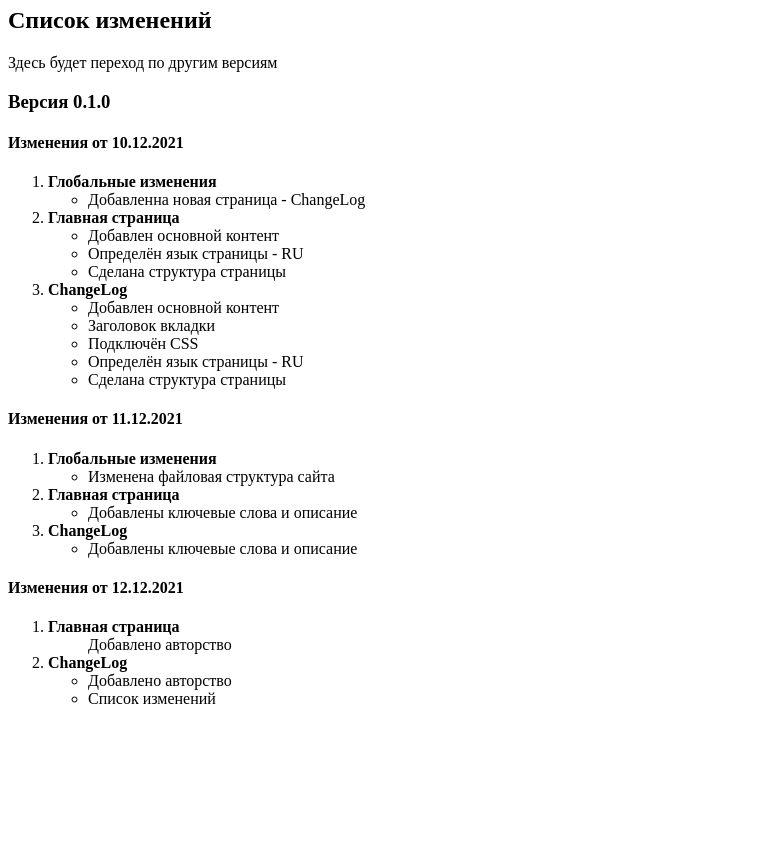
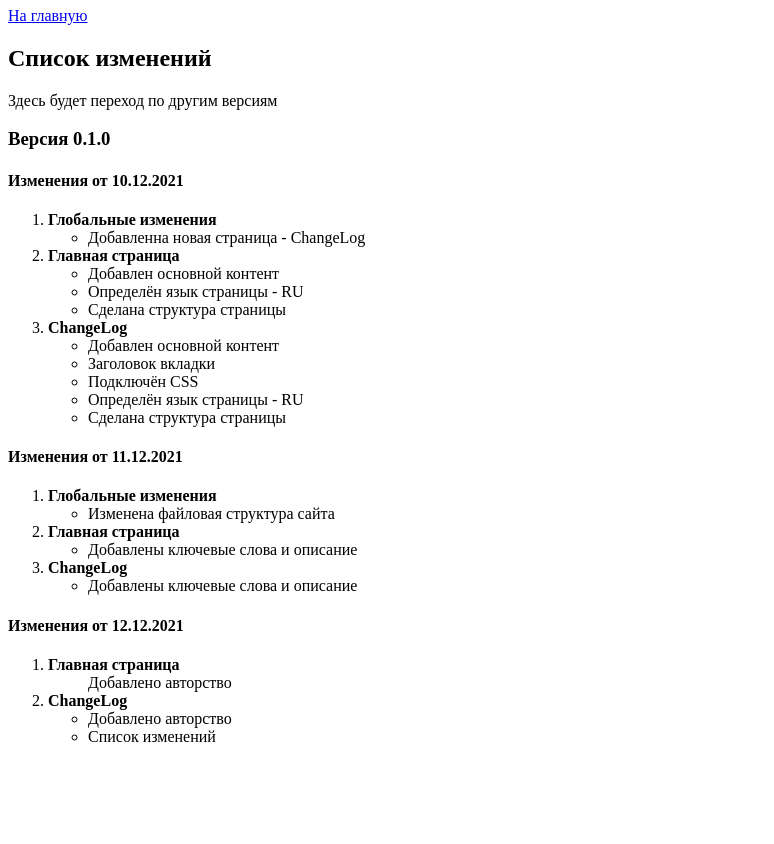
Before and after one commit to Adeptus-Mech/EveryThing, a plain HTML site: page changelog.html in a window 1280 px wide. Shown: the part 73-917 px from the top of the page, without its empty margins (0-774 px from the left). Drawn offline with Linux system fonts and the light colour scheme.

Commit message:
Переход на главную страницу

```diff
--- a/changelog.html
+++ b/changelog.html
@@ -12,6 +12,9 @@
     <!--Шапка сайта-->
     <header>
         <h1 align = "center">ChangeLog</h1>
+        <nav>
+            <p><a href = "index.html" target = "_blank">На главную</a></p>
+        </nav>
     </header>
 
     <!--Основное содержание-->
```
